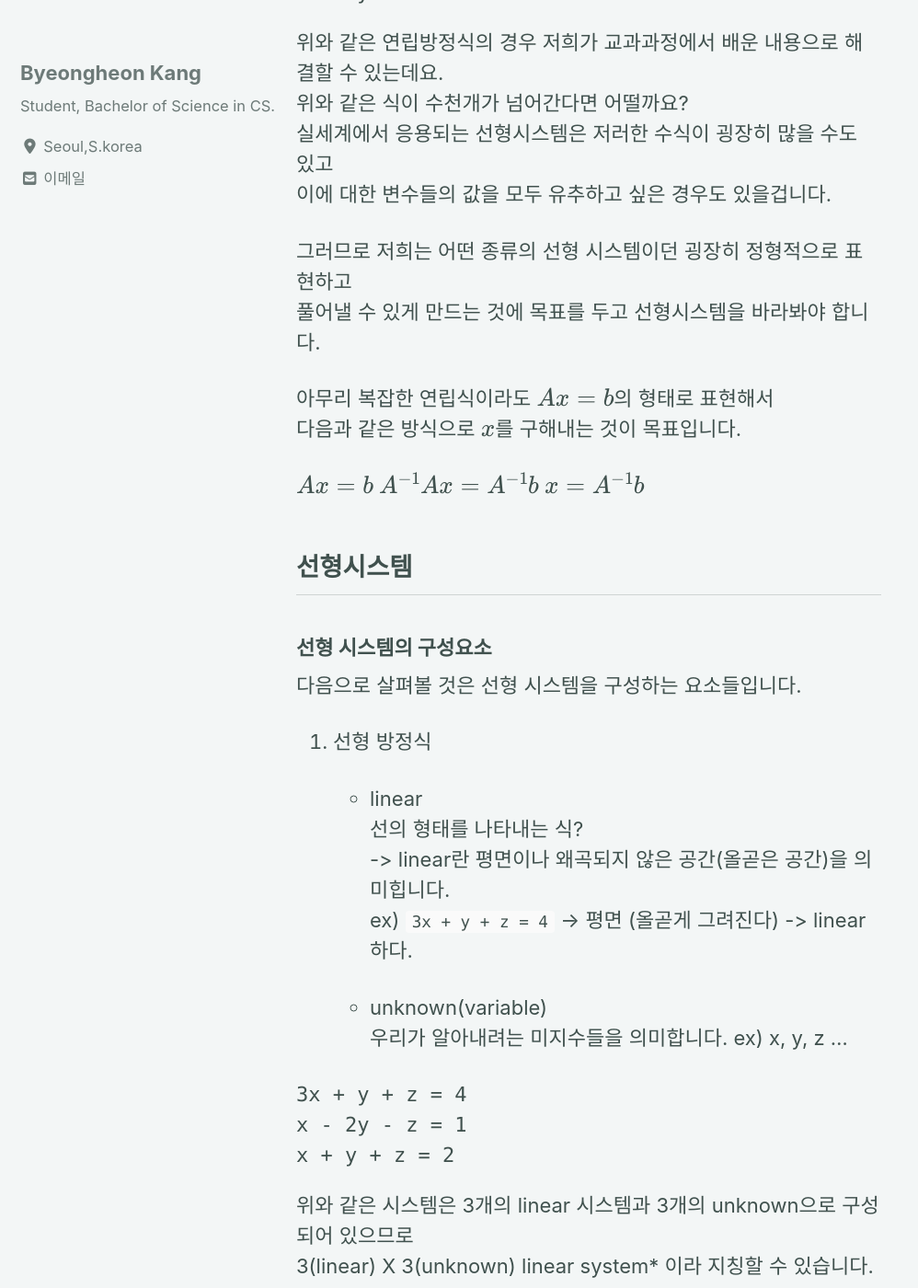
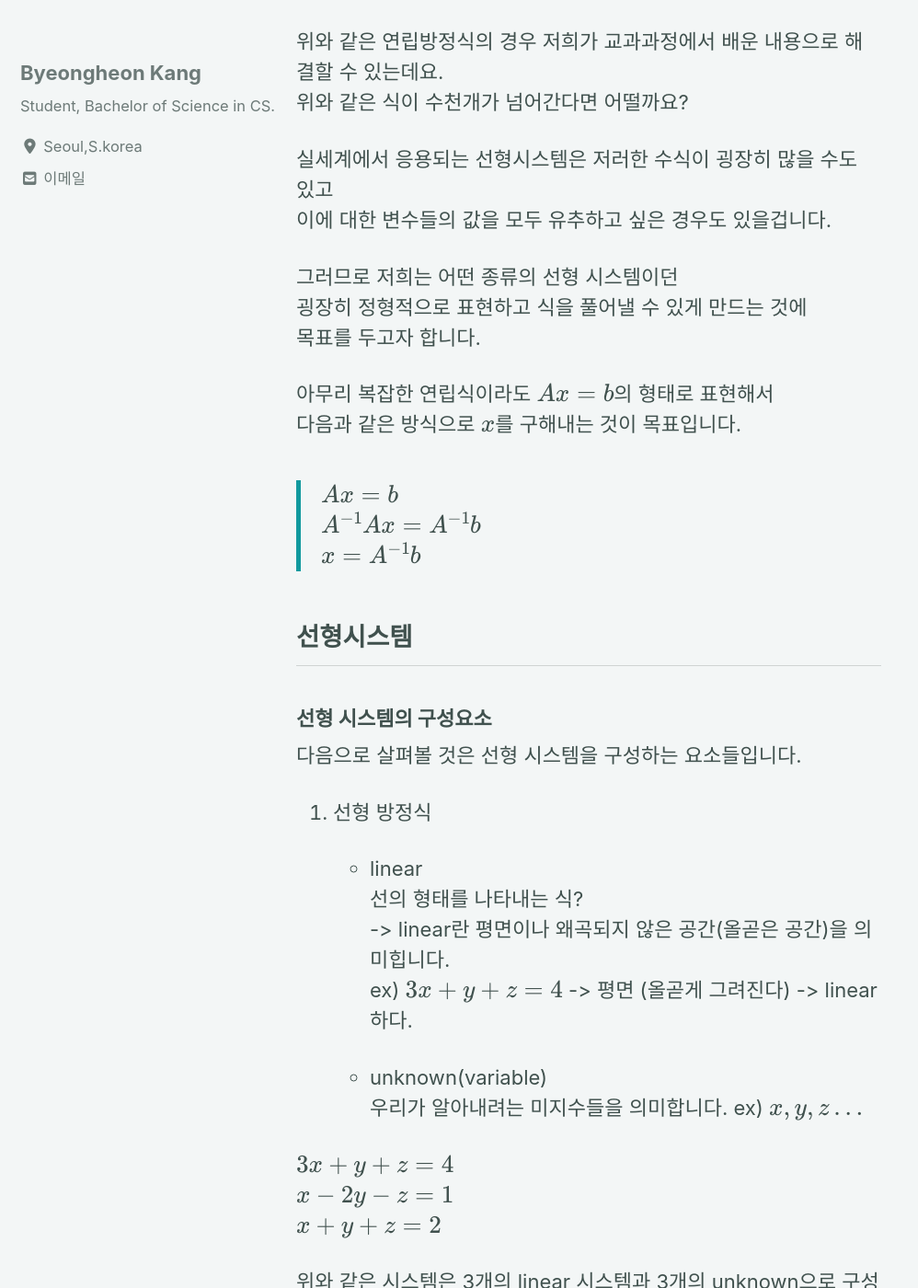
Before and after one commit to devtrail42/devtrail42.github.io, a Jekyll site: the page built from _posts/2020-12-07-linearSys.md, in a window 1280 px wide and 1400 px high, scrolled down 1488 px. Shown: the whole window at 92% size, without its empty margins (0-998 px from the left). Built offline with Jekyll 4.4.1, drawn with Linux system fonts in a browser that asks for light colours; cached includes are drawn as plain includes; nearby versions of some CDN libraries; formulas are drawn with MathJax 3; comment, search, counter and statistics services are not loaded; some of the changed text lies outside the part shown.

Commit message:
edit linear post

```diff
--- a/_posts/2020-12-07-linearSys.md
+++ b/_posts/2020-12-07-linearSys.md
@@ -30,29 +30,30 @@ $$Ax = b$$
 
 이러한 형태를 지닌 식은 중학교 교과서에서도 찾아볼 수 있는데요.
 다음과 같은 일차방정식도 위의 형태를 지닌 식이라 할 수 있습니다.
-~~~math
-3x = 4
-~~~
+
+$$3x = 4$$
+
 그리고 다음과 같은 형태의 연립방정식도 선형시스템이라 할 수 있습니다.
-~~~math
-3x + y = 4
-x - 2y = 1
-~~~
+
+$$3x + y = 4$$
+$$x - 2y = 1$$
 
 위와 같은 연립방정식의 경우 저희가 교과과정에서 배운 내용으로 해결할 수 있는데요.
 위와 같은 식이 수천개가 넘어간다면 어떨까요?
+
 실세계에서 응용되는 선형시스템은 저러한 수식이 굉장히 많을 수도 있고
 이에 대한 변수들의 값을 모두 유추하고 싶은 경우도 있을겁니다.
 
-그러므로 저희는 어떤 종류의 선형 시스템이던 굉장히 정형적으로 표현하고
-풀어낼 수 있게 만드는 것에 목표를 두고 선형시스템을 바라봐야 합니다.
+그러므로 저희는 어떤 종류의 선형 시스템이던
+굉장히 정형적으로 표현하고 식을 풀어낼 수 있게 만드는 것에
+목표를 두고자 합니다.
 
 아무리 복잡한 연립식이라도 $Ax = b$의 형태로 표현해서
 다음과 같은 방식으로 $x$를 구해내는 것이 목표입니다.
 
-$$ Ax = b $$
-$$ A^{-1}Ax = A^{-1}b $$
-$$ x = A^{-1}b $$
+> $$ Ax = b $$
+> $$ A^{-1}Ax = A^{-1}b $$
+> $$ x = A^{-1}b $$
 
 
 ## 선형시스템
@@ -66,19 +67,17 @@ $$ x = A^{-1}b $$
     * linear
     선의 형태를 나타내는 식?
     -> linear란 평면이나 왜곡되지 않은 공간(올곧은 공간)을 의미힙니다.
-    ex) `3x + y + z = 4` -> 평면 (올곧게 그려진다) -> linear하다.
+    ex) $3x + y + z = 4$ -> 평면 (올곧게 그려진다) -> linear하다.
 
     * unknown(variable)
-    우리가 알아내려는 미지수들을 의미합니다. ex) x, y, z ...
+    우리가 알아내려는 미지수들을 의미합니다. ex) $x, y, z ...$
 
-~~~math
-3x + y + z = 4
-x - 2y - z = 1
-x + y + z = 2
-~~~
+$$ 3x + y + z = 4 $$
+$$ x - 2y - z = 1 $$
+$$ x + y + z = 2 $$
 
 위와 같은 시스템은 3개의 linear 시스템과 3개의 unknown으로 구성되어 있으므로
-3(linear) X 3(unknown) linear system* 이라 지칭할 수 있습니다.
+**3(linear) X 3(unknown) linear system** 이라 지칭할 수 있습니다.
 
 비선형 방정식 -> sinx , y^3, xy 등 곡선의 형태는 승수가 1이 아닌 변수들로 구성되어 있다.
 
```
